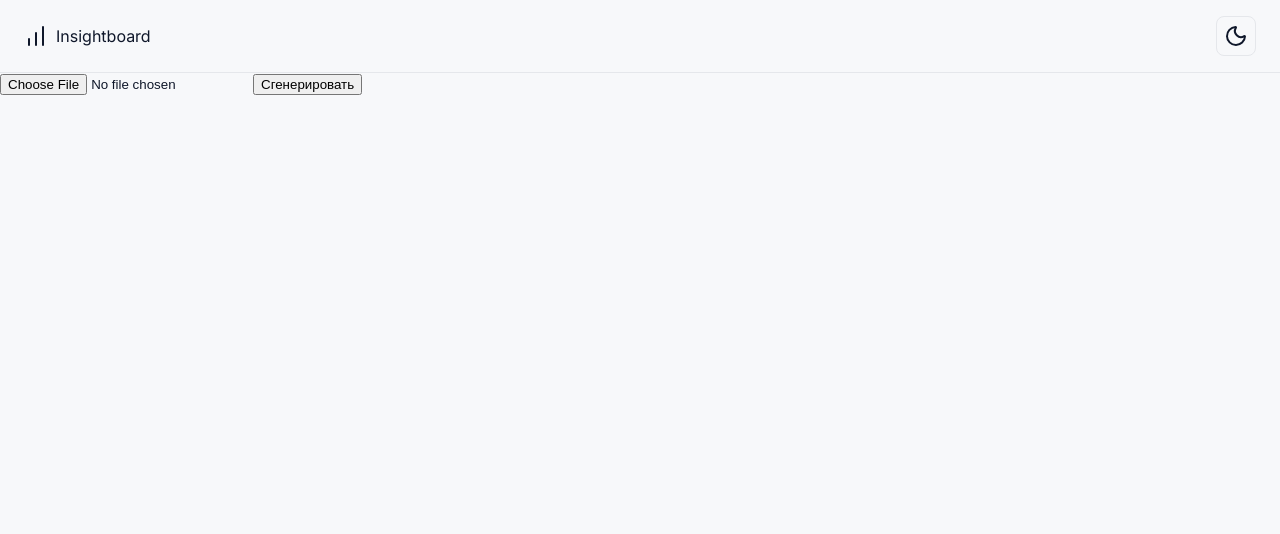
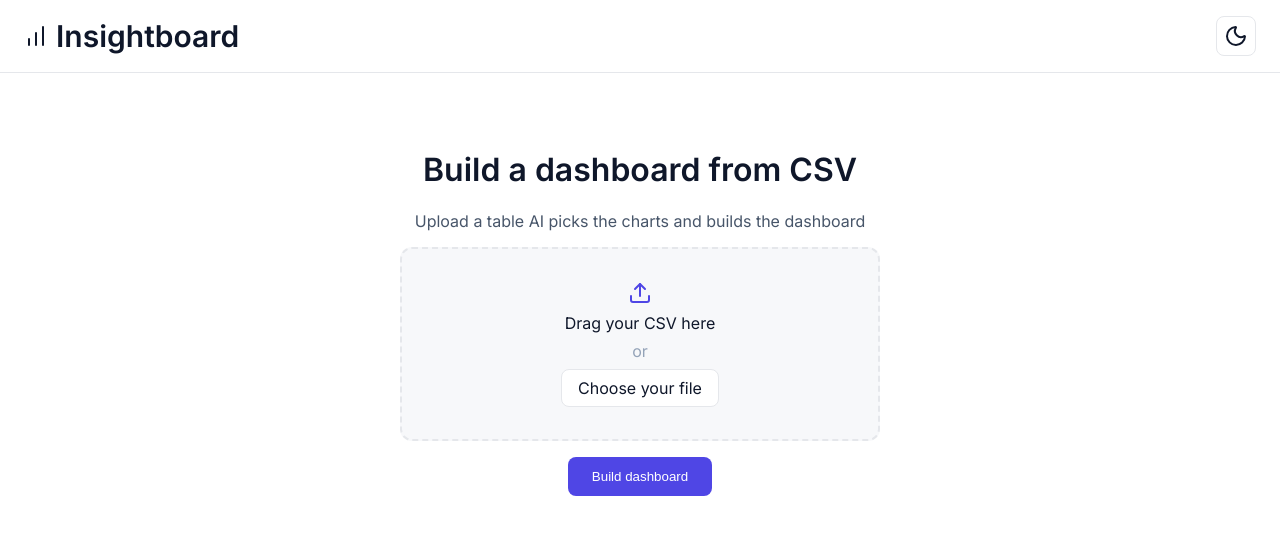
Before and after one commit to MeDi0n/Insightboard, a React (Vite) app in the folder frontend/: page / in a window 1280 px wide. Shown: the top 534 px of the page. Built offline with nearby package versions, Linux system fonts and the light colour scheme.

Commit message:
add header, theme toggle, styled upload screen

```diff
--- a/frontend/src/App.tsx
+++ b/frontend/src/App.tsx
@@ -1,7 +1,7 @@
 import { useState } from "react";
 import DashboardView from "./components/DashboardView";
 import Header from "./components/Header/Header";
-import UploadForm from "./components/UploadForm";
+import UploadForm from "./components/UploadForm/UploadForm";
 import useTheme from "./hooks/useTheme";
 
 function App() {
@@ -10,13 +10,14 @@ function App() {
 
   return (
     <>
+      <div className="app-shell">
         <Header colorTheme={colorTheme} setColorTheme={setColorTheme} />
-
         {!jobId ? (
           <UploadForm onCreated={setJobId} />
         ) : (
           <DashboardView id={jobId} />
         )}
+      </div>
     </>
   );
 }
--- a/frontend/src/components/Header/Header.css
+++ b/frontend/src/components/Header/Header.css
@@ -10,6 +10,8 @@
   display: flex;
   align-items: center;
   gap: var(--space-2);
+  font-weight: var(--font-weight-semibold);
+  font-size: 30px;
 }
 
 .switch-button {
--- a/frontend/src/components/UploadForm.tsx
+++ /dev/null
@@ -1,39 +0,0 @@
-import React, { useState } from "react";
-
-type UploadFormProps = {
-  onCreated: (id: string) => void;
-};
-
-const UploadForm = ({ onCreated }: UploadFormProps) => {
-  const [file, setFile] = useState<File | null>(null);
-
-  function handleFileChange(e: React.ChangeEvent<HTMLInputElement>) {
-    setFile(e.target.files?.[0] ?? null);
-  }
-
-  async function handleSubmit(e: React.FormEvent) {
-    e.preventDefault();
-
-    if (!file) return;
-
-    const formData = new FormData();
-    formData.append("file", file);
-
-    const res = await fetch("http://localhost:5029/dashboards", {
-      method: "POST",
-      body: formData,
-    });
-    const data = await res.json();
-
-    onCreated(data.id);
-  }
-
-  return (
-    <form onSubmit={handleSubmit}>
-      <input type="file" accept=".csv" onChange={handleFileChange} />
-      <button type="submit">Сгенерировать</button>
-    </form>
-  );
-};
-
-export default UploadForm;
--- /dev/null
+++ b/frontend/src/components/UploadForm/UploadForm.css
@@ -0,0 +1,58 @@
+.upload-card {
+  padding: var(--space-5);
+  max-width: 480px;
+  margin: var(--space-6) auto;
+  text-align: center;
+}
+
+.title {
+  font-size: var(--font-size-2xl);
+  font-weight: var(--font-weight-semibold);
+  color: var(--color-text-primary);
+}
+
+.subtitle {
+  color: var(--color-text-secondary);
+}
+
+.dropzone {
+  border: 2px dashed var(--color-border);
+  border-radius: var(--radius-card);
+  padding: var(--space-6);
+  display: flex;
+  flex-direction: column;
+  align-items: center;
+  gap: var(--space-2);
+  cursor: pointer;
+  background: var(--color-bg);
+}
+
+.or {
+  color: var(--color-text-muted);
+}
+
+.choose {
+  border: 1px solid var(--color-border);
+  border-radius: var(--radius-control);
+  padding: var(--space-2) var(--space-4);
+  background-color: var(--color-bg-elevated);
+}
+
+.filename {
+  color: var(--color-text-secondary);
+  font-size: var(--font-size-sm);
+}
+
+.submit {
+  background-color: var(--color-accent);
+  color: #fff;
+  border: none;
+  border-radius: var(--radius-control);
+  padding: var(--space-3) var(--space-5);
+  cursor: pointer;
+  margin-top: var(--space-4);
+}
+
+.upload-icon {
+  color: var(--color-accent);
+}
--- /dev/null
+++ b/frontend/src/components/UploadForm/UploadForm.tsx
@@ -0,0 +1,57 @@
+import { Upload } from "lucide-react";
+import React, { useState } from "react";
+import "./UploadForm.css";
+
+type UploadFormProps = {
+  onCreated: (id: string) => void;
+};
+
+const UploadForm = ({ onCreated }: UploadFormProps) => {
+  const [file, setFile] = useState<File | null>(null);
+
+  function handleFileChange(e: React.ChangeEvent<HTMLInputElement>) {
+    setFile(e.target.files?.[0] ?? null);
+  }
+
+  async function handleSubmit(e: React.FormEvent) {
+    e.preventDefault();
+
+    if (!file) return;
+
+    const formData = new FormData();
+    formData.append("file", file);
+
+    const res = await fetch("http://localhost:5029/dashboards", {
+      method: "POST",
+      body: formData,
+    });
+    const data = await res.json();
+
+    onCreated(data.id);
+  }
+
+  return (
+    <div className="upload-card">
+      <h1 className="title">Build a dashboard from CSV</h1>
+      <p className="subtitle">
+        Upload a table AI picks the charts and builds the dashboard
+      </p>
+      <form onSubmit={handleSubmit}>
+        <label className="dropzone">
+          <Upload className="upload-icon" />
+          <span>Drag your CSV here</span>
+          <span className="or">or</span>
+          <span className="choose">Choose your file</span>
+          <input type="file" accept=".csv" onChange={handleFileChange} hidden />
+          {file && <span className="filename">{file.name}</span>}
+        </label>
+
+        <button type="submit" className="submit">
+          Build dashboard
+        </button>
+      </form>
+    </div>
+  );
+};
+
+export default UploadForm;
--- a/frontend/src/index.css
+++ b/frontend/src/index.css
@@ -94,3 +94,8 @@ body {
   color: var(--color-text-primary);
   font-family: var(--font-family);
 }
+
+.app-shell {
+  background: var(--color-bg-elevated);
+  min-height: 100vh;
+}
```
Also changed, not shown: 1 other file (tests, documents, lock files or other folders). Lines whose indentation alone changed are shown as unchanged.
